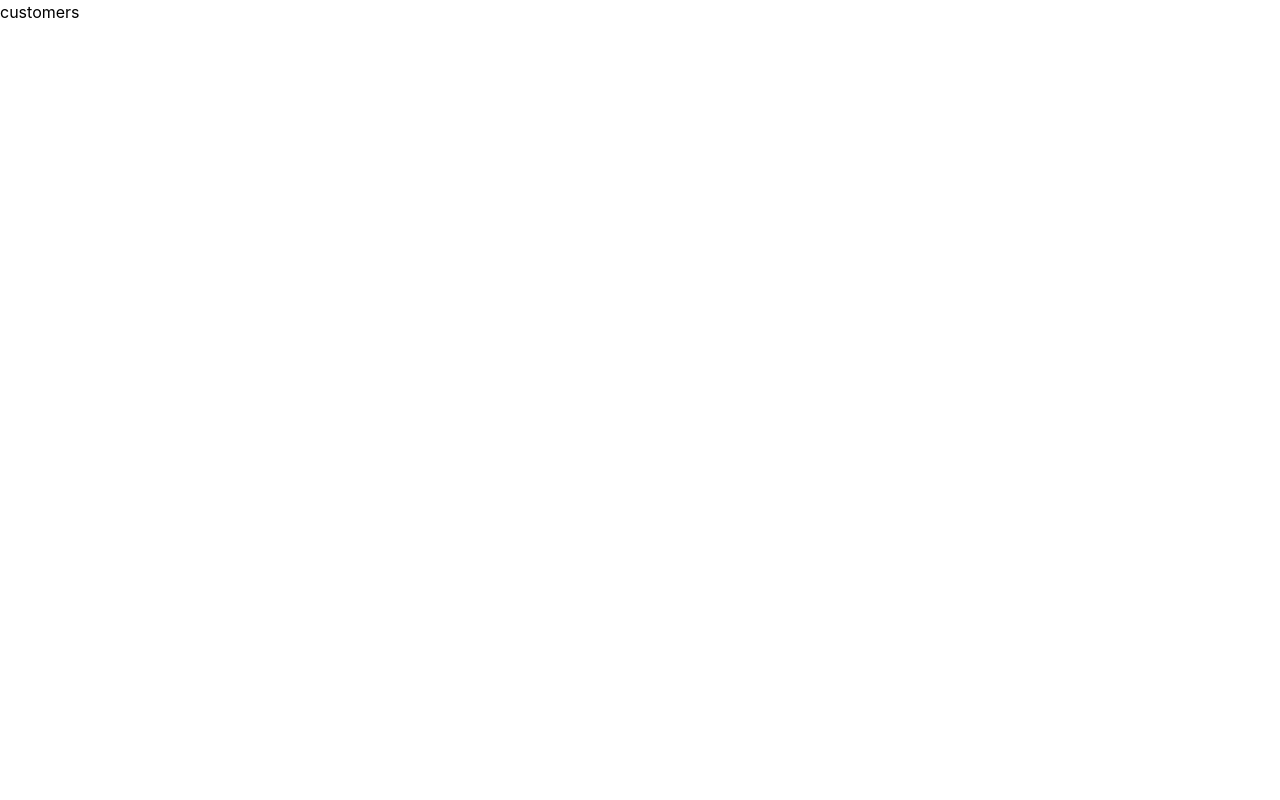
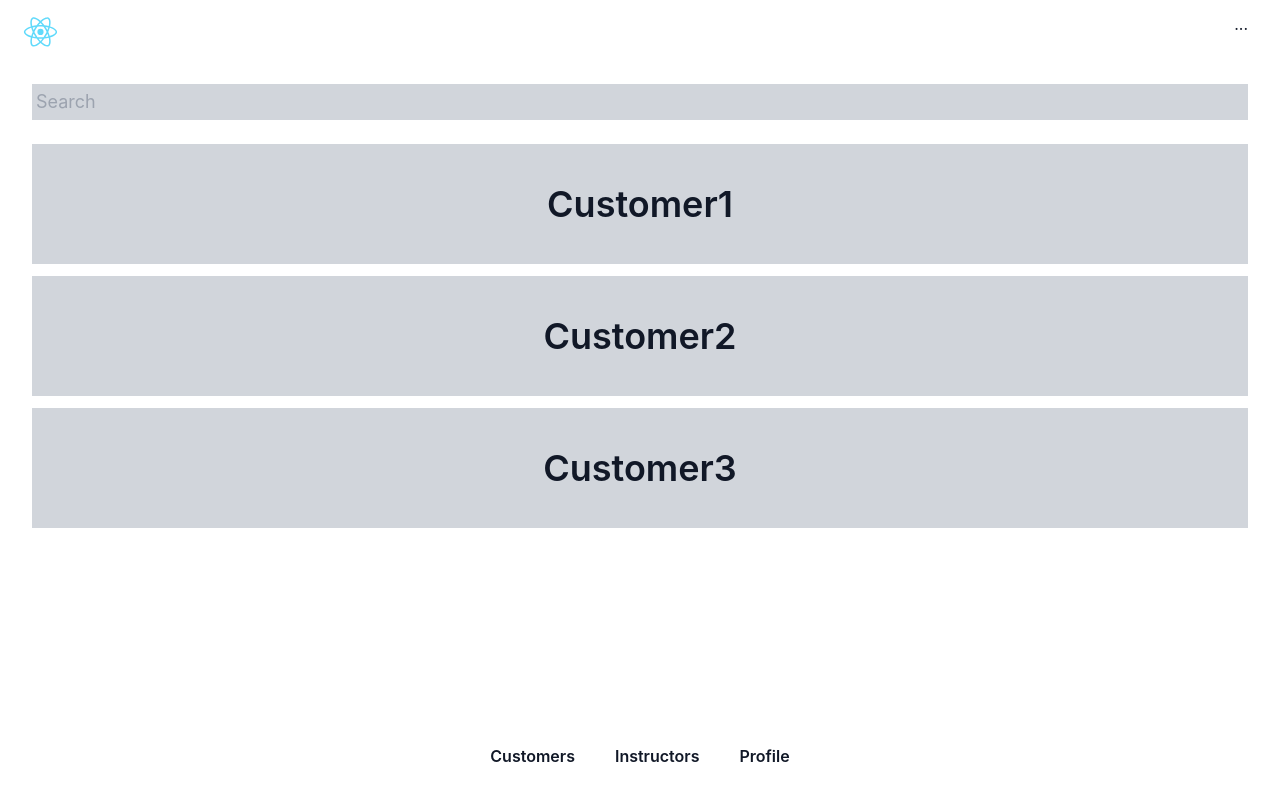
Before and after one commit to lodarandrea/dogschool, a React (Create React App) app: page /customers in a window 1280 px wide. Built offline with nearby package versions, Linux system fonts and the light colour scheme.

Commit message:
creating 3 pages

```diff
--- a/src/App.css
+++ b/src/App.css
@@ -2,7 +2,7 @@
 @tailwind components;
 
 .contentItems {
- @apply bg-gray-300  px-10 py-10 text-4xl font-semibold mx-7 my-3 text-center;
+  @apply bg-gray-300  px-10 py-10 text-4xl font-semibold mx-8 my-3 text-center;
 }
 
 @tailwind utilities;
--- a/src/App.tsx
+++ b/src/App.tsx
@@ -1,18 +1,22 @@
-import React from 'react'
 import './App.css'
 import { Routes, Route } from 'react-router-dom'
 import Dashboard from './pages/Dashboard'
 import Customers from './pages/Customers'
 import Instructors from './pages/Instructors'
 import Profile from './pages/Profile'
+import MainLayout from './Components/Layouts/MainLayout'
 
 function App(): JSX.Element {
   return (
     <Routes>
-      <Route path="/" element={<Dashboard />}></Route>
-      <Route path="customers" element={<Customers />}></Route>
-      <Route path="instuctors" element={<Instructors />}></Route>
-      <Route path="profile" element={<Profile />}></Route>
+      <Route path="/" element={<MainLayout />}>
+        <Route index element={<Dashboard />}></Route>
+        <Route path="/profile" element={<Profile />}></Route>
+      </Route>
+      <Route element={<MainLayout enableSearchBar={true} />}>
+        <Route path="customers" element={<Customers />}></Route>
+        <Route path="instuctors" element={<Instructors />}></Route>
+      </Route>
     </Routes>
   )
 }
--- a/src/Components/Header.tsx
+++ b/src/Components/Header.tsx
@@ -1,12 +1,14 @@
-import React from 'react'
+import { Link } from 'react-router-dom'
 import logo from '../img/logo.svg'
 
 function Header() {
   return (
-    <header className="flex justify-between mt-3 mx-3">
-      <img src={logo} className="h-10" alt="logo" />
+    <div className="flex justify-between mt-3 mx-3">
+      <Link to="/">
+        <img src={logo} className="h-10" alt="logo" />
+      </Link>
       <a className="pr-5">...</a>
-    </header>
+    </div>
   )
 }
 
--- /dev/null
+++ b/src/Components/Layouts/CustLogIn.tsx
@@ -0,0 +1,7 @@
+import React from 'react'
+
+function CustLogIn() {
+  return <div>CustLogIn</div>
+}
+
+export default CustLogIn
--- /dev/null
+++ b/src/Components/Layouts/CustProfile.tsx
@@ -0,0 +1,7 @@
+import React from 'react'
+
+function CustProfile() {
+  return <div>CustProfile</div>
+}
+
+export default CustProfile
--- /dev/null
+++ b/src/Components/Layouts/IntsLogIn.tsx
@@ -0,0 +1,7 @@
+import React from 'react'
+
+function IntsLogIn() {
+  return <div>IntsLogIn</div>
+}
+
+export default IntsLogIn
--- /dev/null
+++ b/src/Components/Layouts/MainLayout.tsx
@@ -0,0 +1,22 @@
+import { Outlet } from 'react-router-dom'
+import '../../App.css'
+import Footer from '../Footer'
+import Header from '../Header'
+import SearchBar from '../SearchBar'
+
+function MainLayout({ enableSearchBar }: { enableSearchBar?: boolean }) {
+  return (
+    <div className="bg-gray-300">
+      <div className=" bg-white flex flex-col text-gray-900 h-screen">
+        <Header />
+        <div className="flex flex-col flex-1 mt-5">
+          {enableSearchBar ? <SearchBar /> : null}
+          <Outlet />
+        </div>
+        <Footer />
+      </div>
+    </div>
+  )
+}
+
+export default MainLayout
--- /dev/null
+++ b/src/Components/SearchBar.tsx
@@ -0,0 +1,15 @@
+import '../App.css'
+
+function SearchBar() {
+  return (
+    <div className="mx-8 my-3  bg-gray-300 p-1">
+      <input
+        className="text-lg text-gray-900 bg-gray-300"
+        type="text"
+        placeholder="Search"
+      ></input>
+    </div>
+  )
+}
+
+export default SearchBar
--- a/src/pages/Customers.tsx
+++ b/src/pages/Customers.tsx
@@ -1,9 +1,17 @@
-import logo from './img/logo.svg'
+import { Link } from 'react-router-dom'
 
 function Customers() {
   return (
     <div>
-      <h2>customers</h2>
+      <div className="contentItems">
+        <Link to="/customers">Customer1</Link>
+      </div>
+      <div className="contentItems">
+        <Link to="/customers">Customer2</Link>
+      </div>
+      <div className="contentItems">
+        <Link to="/customers">Customer3</Link>
+      </div>
     </div>
   )
 }
--- a/src/pages/Dashboard.tsx
+++ b/src/pages/Dashboard.tsx
@@ -1,19 +1,9 @@
-import React from 'react'
-import { Link, Routes, Route } from 'react-router-dom'
-import Customers from './Customers'
-import logo from '../img/logo.svg'
+import { Link } from 'react-router-dom'
 import '../App.css'
-import Instructors from './Instructors'
-import Profile from './Profile'
-import Footer from '../Components/Footer'
-import Header from '../Components/Header'
 
 function Dashboard() {
   return (
-    <div className="bg-gray-300">
-      <div className=" bg-white flex flex-col text-gray-900 h-screen">
-        <Header />
-        <div className="flex flex-col flex-1 mt-10">
+    <div>
       <div className="contentItems">
         <Link to="/customers">Customers</Link>
       </div>
@@ -24,9 +14,6 @@ function Dashboard() {
         <Link to="/profile">Profile</Link>
       </div>
     </div>
-        <Footer />
-      </div>
-    </div>
   )
 }
 
--- a/src/pages/Instructors.tsx
+++ b/src/pages/Instructors.tsx
@@ -1,8 +1,19 @@
-import React from 'react'
-import logo from '../img/logo.svg'
+import { Link } from 'react-router-dom'
 
 function Instructors() {
-  return <div></div>
+  return (
+    <div>
+      <div className="contentItems">
+        <Link to="/instuctors">Instructor1</Link>
+      </div>
+      <div className="contentItems">
+        <Link to="/instuctors">Instructor2</Link>
+      </div>
+      <div className="contentItems">
+        <Link to="/instuctors">Instructor3</Link>
+      </div>
+    </div>
+  )
 }
 
 export default Instructors
--- a/src/pages/Profile.tsx
+++ b/src/pages/Profile.tsx
@@ -1,7 +1,18 @@
-import React from 'react'
+import icon from '../img/icon.png'
+import '../App.css'
 
 function Profile() {
-  return <div>Profile</div>
+  return (
+    <div className="mx-8 my-3">
+      <img
+        className="max-w-xs bg-gray-300 p-10 m-auto"
+        src={icon}
+        alt="instructor"
+      />
+      <h1 className="p-8 text-4xl text-center">Name of the Instructor</h1>
+      <h2 className="p-6 text-2xl text-center">Description and details</h2>
+    </div>
+  )
 }
 
 export default Profile
```
Also changed, not shown: src/img/icon.png (added). Lines whose indentation alone changed are shown as unchanged.
